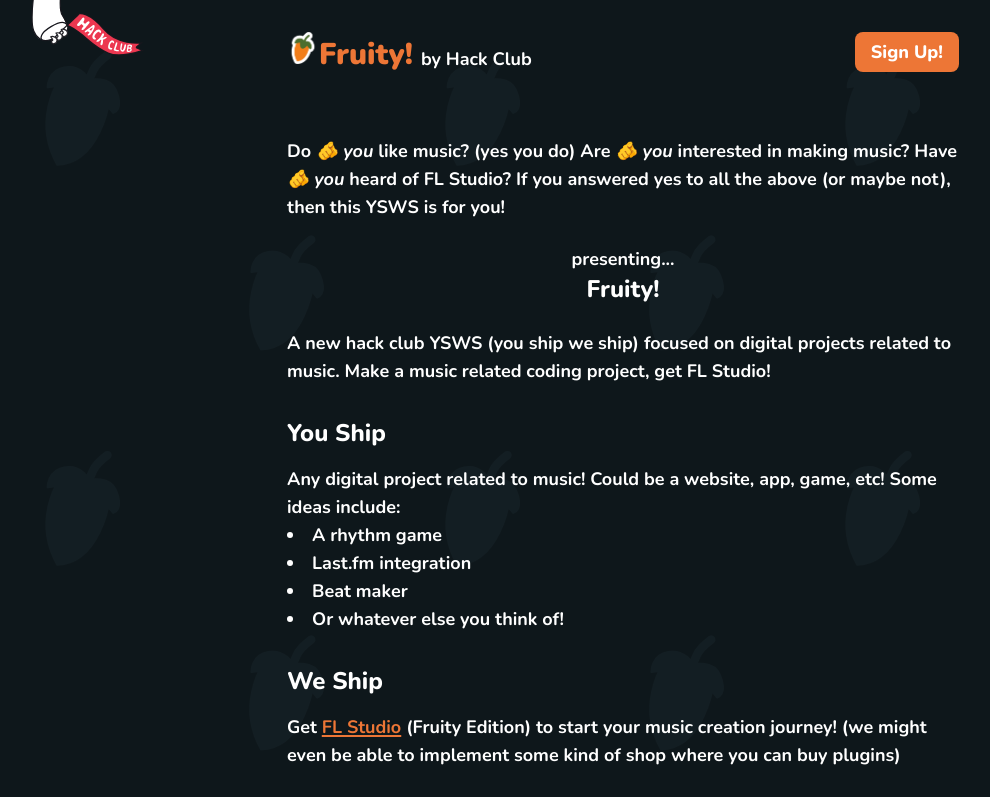
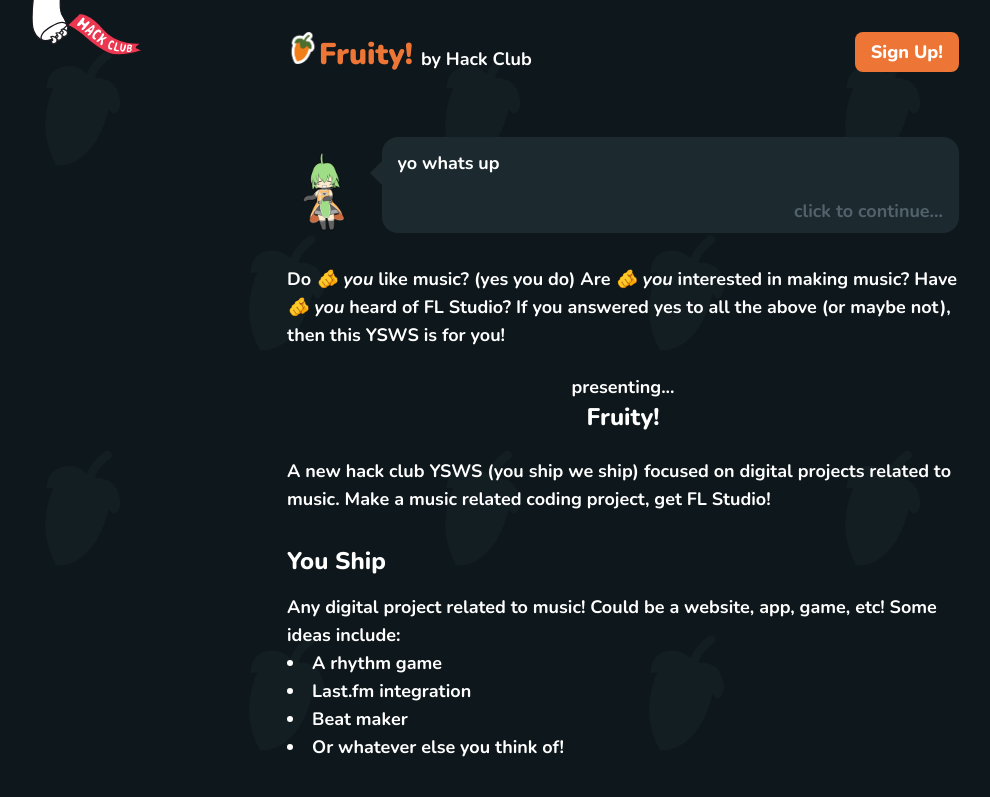
Before and after one commit to deltea/fruity, a SvelteKit app: page / in a window 1280 px wide. Shown: the top 797 px of the page, without its empty margins (17-1007 px from the left). Built offline with nearby package versions, Linux system fonts and the light colour scheme; a web font is replaced by a local one; what tailwind-animate would draw is missing.

Commit message:
add fl chan!

```diff
--- /dev/null
+++ b/src/lib/components/Helper.svelte
@@ -0,0 +1,28 @@
+<script lang="ts">
+  let currentLine = $state(0);
+  let isAnimating = $state(false);
+
+  function onClick() {
+    if (isAnimating) {
+      // skip animation
+    } else {
+      if (currentLine < lines.length - 1) {
+        currentLine += 1;
+      }
+    }
+  }
+
+  let { lines }: { lines: string[] } = $props();
+</script>
+
+<button onclick={onClick} class="flex items-stretch cursor-pointer w-full text-left relative">
+  <img src="/fl-chan.gif" alt="FL-chan" class="h-24">
+  <div class="grow flex items-stretch relative">
+    <div class="w-0 h-0 border-t-12 border-b-12 border-r-12 border-t-transparent border-b-transparent border-r-bg-2 translate-y-6"></div>
+    <div class="bg-bg-2 rounded-2xl grow px-4 py-3 w-full">
+      {lines[currentLine]}
+    </div>
+  </div>
+
+  <p class="animate-pulse absolute text-muted bottom-2 right-4">click to continue...</p>
+</button>
--- a/src/routes/+page.svelte
+++ b/src/routes/+page.svelte
@@ -1,11 +1,12 @@
 <script lang="ts">
   import { Accordion } from "bits-ui";
   import AccordionItem from "$components/AccordionItem.svelte";
+    import Helper from "$components/Helper.svelte";
 </script>
 
 <div class="flex justify-center h-full py-8 sm:px-8 px-6">
-  <main class="w-2xl">
-    <header class="flex justify-between mb-16">
+  <main class="w-2xl space-y-16">
+    <header class="flex justify-between">
       <div class="flex sm:items-end items-center sm:gap-2 sm:flex-row flex-col">
         <span class="text-accent inline-flex items-baseline text-3xl font-black">
           <img src="/logo-outline.png" alt="Fruity Logo" class="h-8">
@@ -20,6 +21,13 @@
     </header>
 
     <article class="space-y-8">
+      <Helper lines={[
+        "yo whats up",
+        "welcome to fruity, a hack club ysws all about music!",
+        "i'm fl-chan! your guide to all things fruity :D",
+        "this website is still under construction, so check back later for more updates!"
+      ]} />
+
       <section>
         <p>
           Do <i>🫵 you</i> like music? (yes you do)
@@ -73,7 +81,7 @@
           target="_blank"
           class="h-10 inline-flex items-center font-extrabold bg-accent px-4 rounded-lg duration-100 hover:-translate-y-1 no-underline text-white"
         >
-          RSVP now!
+          Click here to RSVP!
         </a>
       </div>
     </article>
--- a/src/routes/layout.css
+++ b/src/routes/layout.css
@@ -16,6 +16,7 @@
 }
 
 @theme {
+  --color-muted: #8899A6;
   --color-bg: #0E171B;
   --color-bg-1: #121E24;
   --color-bg-2: #1C2A30;
```
Also changed, not shown: static/fl-chan.gif (added), static/flag-orpheus-left.svg (deleted).
